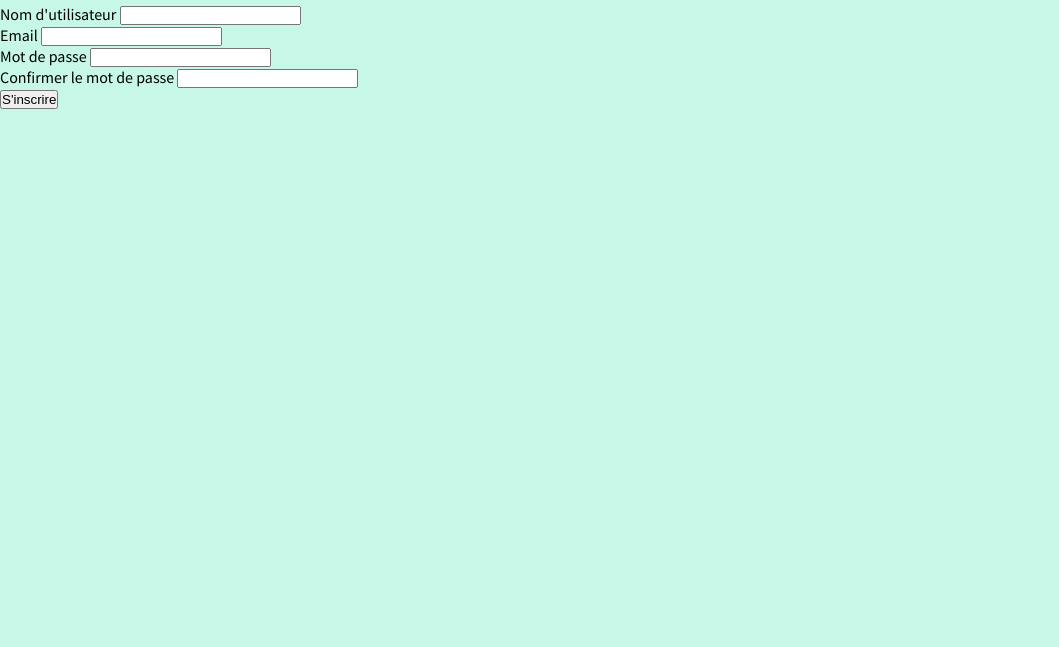
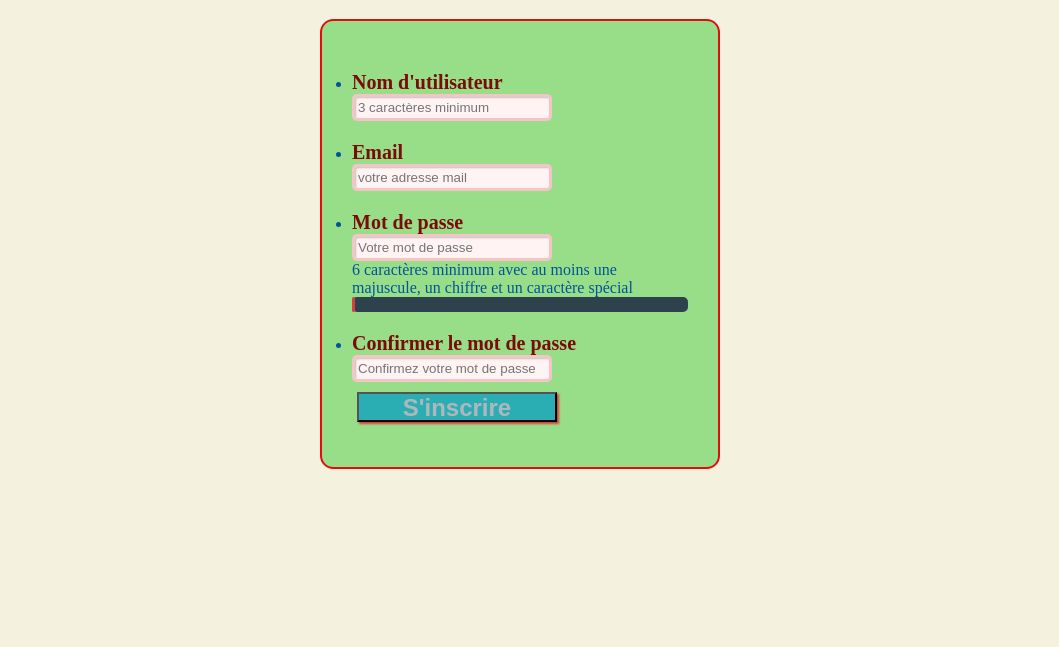
Before and after one commit to grouquette/memory-js, a plain HTML site: page inscription.html in a window 1280 px wide. Shown: the part 217-864 px from the top of the page, without its empty margins (0-1059 px from the left). Before the commit the page ends 800 px from the top, so only its background shows below. Drawn offline with Linux system fonts and the light colour scheme.

Commit message:
last changes

```diff
--- a/css/style.css
+++ b/css/style.css
@@ -1,4 +1,12 @@
 @import url(https://fonts.googleapis.com/css?family=Source+Sans+Pro:400);
+
+:root {
+  --bois-flotte: #8d8375;
+  --bleu-breton: #00539c;
+  --gris-breton: #b0b7bc;
+  --lin-naturel: #f4f1de;
+  --vert-mousse: #6a9a8b;
+}
 
 * {
   box-sizing: border-box;
@@ -7,8 +15,13 @@
 }
 
 body {
-  font-family: "Source Sans Pro", sans-serif;
-  background-color: rgba(23, 222, 152, 0.24);
+  font-family: 'Merriweather', serif;
+  color: var(--bleu-breton);
+  background-color: var(--lin-naturel);
+  background-size: cover;
+  background-attachment: fixed;
+  height: 100vh;
+  margin: 0;
 }
 
 nav {
@@ -83,22 +96,120 @@ nav {
     }
   }
 }
-.grid {
+form {
+  background-color: #98de88;
+  margin: 5em 20em;
+  padding: 30px;
+  width: 400px;
+  height: 450px;
+  border: 2pt solid #e20e0e;
+  border-radius: 10pt;
+  display: flex;
+  flex-direction: column;
+  align-items: center;
+  justify-content: baseline;
+
+}
+
+.power-container {
+  background-color: #2E424D;
+  width: 100%;
+  height: 15px;
+  border-radius: 5px;
+
+}
+
+.power-container #power-point {
+  background-color: #D73F40;
+  width: 1%;
+  height: 100%;
+  border-radius: 5px;
+  transition: 0.5s;
+}
+
+.power-container #power-text {
+  color: rgb(48, 16, 206);
+  font-size: 15px;
+  margin: 5px;
+  font-weight: bolder;
+  display: flex;
+  justify-content: center;
+}
+
+label {
+  margin-top: 20px;
+  display: block;
+  font-weight: bold;
+  font-size: 20px;
+  color: rgb(123, 10, 10);
+}
+
+
+input,
+textarea,
+select,
+option {
+  background-color: #FFF3F3;
+}
+
+input,
+textarea,
+select {
+  padding: 3px;
+  border: 3px solid #F5C5C5;
+  border-radius: 5px;
+  width: 200px;
+  box-shadow: 1px 1px 2px #C0C0C0 inset;
+}
+
+button {
+  background: #2aaeb3;
+  width: 200px;
+  height: 30px;
+  font-weight: bolder;
+  font-size: x-large;
+  margin: 10px 5px;
+  box-shadow: 2px 2px 2px #D83F3D;
+  color: var(--gris-breton);
+  cursor: pointer;
+}
+button:hover {
+  background-color: #267027;
+}
+
+button:active {
+  background-color: #94c533;
+  box-shadow: 2px 2px 2px #D83F3D inset;
+}
+
+.grid{
   padding-left: 10px;
   max-width: 960px;
   margin: 0 auto;
   display: grid;
   grid-template-columns: repeat(4, 1fr);
   grid-gap: 10px;
+  background-color: rgba(210, 204, 204, 0.9); /* Légèrement transparent */
+  border: 2px solid var(--bois-flotte);
+  border-radius: 15px;
+  box-shadow: 0 4px 10px rgba(0, 0, 0, 0.2);
 }
 
 .card {
-
+  width: 100px;
+  height: 140px;
+  background: var(--gris-breton);
+  border-radius: 10px;
+  display: flex;
+  align-items: center;
+  justify-content: center;
+  font-size: 2rem;
+  color: var(--lin-naturel);
+  cursor: pointer;
   position: relative;
-  transition: all 0.4s linear;
   transform-style: preserve-3d;
-  margin: 2px;
-  border: 2px solid rgb(37, 16, 142);
+  transition: transform 0.6s, box-shadow 0.3s;
+  box-shadow: 0 2px 5px rgba(0, 0, 0, 0.3);
 }
 
 .card,
@@ -115,7 +226,7 @@ nav {
 }
 
 .front {
-  background: red url(../assets/question.svg) no-repeat center center / contain;
+  background: rgb(248, 245, 245) url(../assets/Breizh/Gwenn_ha_Du.png) no-repeat center center / contain;
 }
 
 .back {
@@ -138,17 +249,19 @@ nav {
 }
 
 h1 {
+  font-size: 2.5rem;
+  color: var(--bois-flotte);
   text-align: center;
-  margin: 20px 0;
-  font-size: 3.5rem;
-  color: rgb(37, 16, 142);
+  margin-bottom: 10px;
+  font-family: 'Cinzel Decorative', serif;
+  text-shadow: 1px 1px var(--gris-breton);
 }
 
 h2 {
   text-align: center;
   margin: 20px 0;
   font-size: 2.5rem;
-  color: rgb(23, 98, 30);
+  color: var(--vert-mousse);
 }
 
 p {
@@ -165,8 +278,16 @@ p {
   margin: 20px 0;
 }
 
+.hidden {
+  display: none;
+}
 .container {
   display: block;
+}
+
+#errorMessage {
+  color: red;
+  font-weight: bolder;
 }
 
 #set-img {
--- a/inscription.html
+++ b/inscription.html
@@ -19,32 +19,36 @@
 </nav>
 </header>
 <body>
-       <h1>Inscription</h1>
+  <h1>Inscription</h1>
 
-        <form id="signup-form">
+    <form id="signup-form">
       <ul>
         <li>
-          <label for="name">Nom d'utilisateur</label>
-          <input type="name" id="name" required />
+          <label for="username">Nom d'utilisateur</label>
+          <input type="name" id="username" placeholder="3 caractères minimum" />
         </li>
         <li>
           <label for="mail">Email</label>
-          <input type="email" id="mail" required />
+          <input type="email" id="mail" placeholder="votre adresse mail" required />
         </li>
         <li>
-          <label for="password">Mot de passe</label>
-          <input type="password" id="password1" required />
-        </li>
-                <li>
-          <label for="password">Confirmer le mot de passe</label>
-          <input type="password" id="password2" required />
+          <label for="password1">Mot de passe</label>
+          <input type="password" id="password1" placeholder="Votre mot de passe" required />
+          <div>6 caractères minimum avec au moins une majuscule, un chiffre et un caractère spécial</div>
+          <div class="power-container">
+            <div id="power-point"></div>
+            <div id="power-text"></div>
+          </div>
+        <li>
+          <label for="password2">Confirmer le mot de passe</label>
+          <input type="password" id="password2" placeholder="Confirmez votre mot de passe" required />
         </li>
 
         <button>S'inscrire</button>
       </ul>
+      <div id="errorMessage" class="error"></div>
     </form>
-    <div id="errorMessage" class="error"></div>
-    </div>
-    <script type="module" src="js/app.js"></script>
+
+    <script type="module" src="js/appInscription.js"></script>
   </body>
 </html>
```
Also changed, not shown: assets/animauxAnimes/1.webp (deleted), assets/animauxAnimes/2.webp (deleted), assets/animauxAnimes/3.webp (deleted), assets/animauxAnimes/4.webp (deleted), assets/animauxAnimes/5.webp (deleted), assets/animauxAnimes/6.webp (deleted), assets/animauxAnimes/7.webp (deleted), assets/animauxAnimes/8.webp (deleted), assets/animauxAnimes/memory_detail_animaux_animes.png (deleted), assets/question.svg (deleted).
